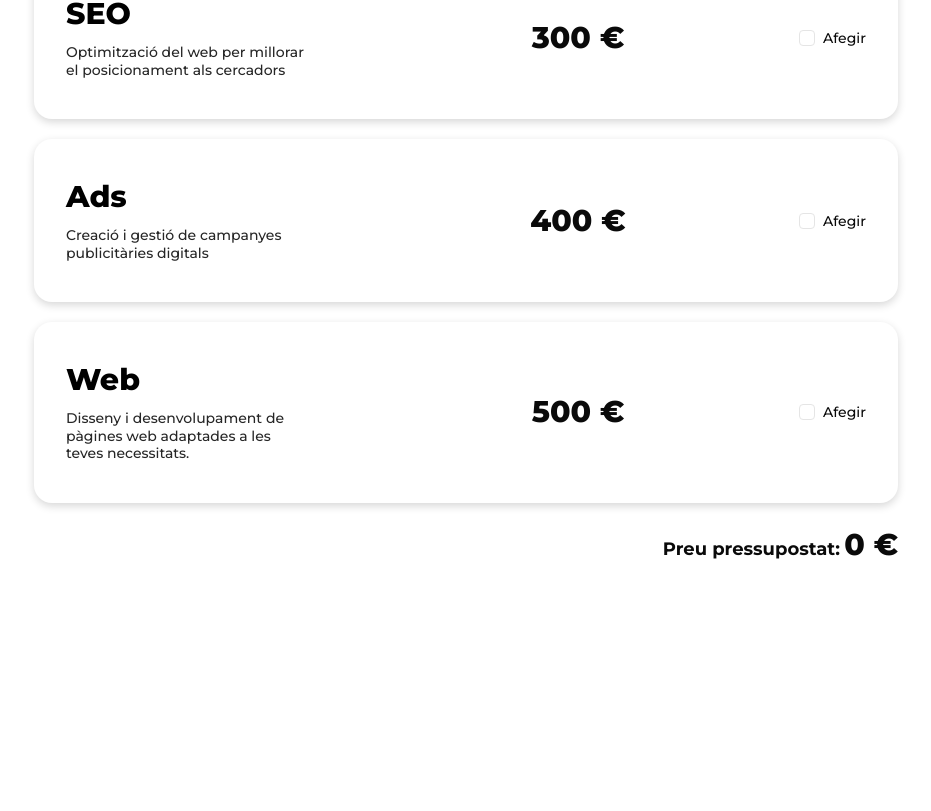
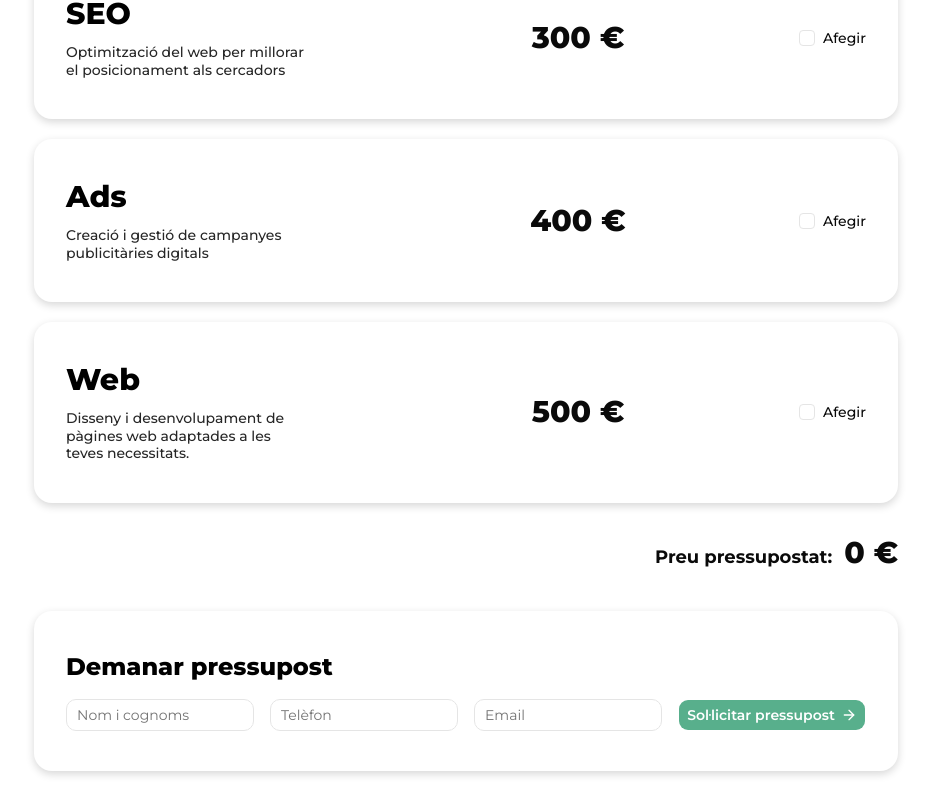
Before and after one commit to ypmodev/budget-generator, a React (Vite) app: page / in a window 1280 px wide. Shown: the part 428-1239 px from the top of the page, without its empty margins (174-1105 px from the left). Before the commit the page ends 991 px from the top, so only its background shows below. Built offline with nearby package versions, Linux system fonts and the light colour scheme.

Commit message:
feat: add client budget request form

```diff
--- a/src/components/Budget.tsx
+++ b/src/components/Budget.tsx
@@ -8,6 +8,7 @@ import {
   getSelectedServices,
   calculateTotalBudget,
 } from "@/utils/calculateBudget";
+import FormClient from "@/components/FormClient";
 
 const services = servicesData as ServiceType[];
 const baseCount = 1;
@@ -71,11 +72,16 @@ const Budget = () => {
           />
         ))}
       </article>
-      <section className="mx-auto mt-6 w-full max-w-4xl px-4 text-right">
+      <section className="mx-auto mt-8 w-full max-w-4xl px-4 text-right">
         <p aria-live="polite">
-          <span className="text-lg font-bold">{texts.totalLabel}</span>{" "}
-          <span className="text-3xl font-extrabold">{totalBudget.total} €</span>
+          <span className="text-lg font-bold">{texts.totalLabel}</span>
+          <span className="ml-3 text-3xl font-extrabold">
+            {totalBudget.total} €
+          </span>
         </p>
+      </section>
+      <section className="mx-auto mt-10 mb-10 w-full max-w-4xl px-4">
+        <FormClient />
       </section>
     </>
   );
--- a/src/components/FormClient.tsx
+++ b/src/components/FormClient.tsx
@@ -0,0 +1,93 @@
+import { useForm } from "react-hook-form";
+import { zodResolver } from "@hookform/resolvers/zod";
+import { formSchema, type FormValues } from "@/schemas/clientFormSchema"; // ajusta la ruta al nombre real de tu archivo
+import { Card, CardContent } from "@/components/ui/card"; // CAMBIO: la misma Card que las tarjetas de servicio
+
+import { Input } from "@/components/ui/input";
+import { Button } from "@/components/ui/button";
+import texts from "@/data/texts.json";
+import { ArrowRight } from "lucide-react";
+
+const ClientForm = () => {
+  const {
+    register,
+    handleSubmit,
+    formState: { errors },
+  } = useForm<FormValues>({
+    resolver: zodResolver(formSchema),
+  });
+
+  const onSubmit = (data: FormValues) => {
+    console.log(data);
+  };
+
+  return (
+    <Card className="rounded-2xl border-0 bg-white shadow-[0_3px_8px_rgba(0,0,0,0.16)]">
+      <CardContent className="p-4 md:p-6 lg:px-8">
+        <h2 className="mb-4 text-xl font-extrabold text-black md:text-2xl">
+          {texts.clientForm.title}
+        </h2>
+
+        <form
+          onSubmit={handleSubmit(onSubmit)}
+          noValidate
+          className="grid grid-cols-1 gap-4 md:grid-cols-4"
+        >
+          <div className="flex flex-col gap-1">
+            <label htmlFor="name" className="sr-only">
+              {texts.clientForm.nameLabel}
+            </label>
+
+            <Input
+              id="name"
+              placeholder={texts.clientForm.namePlaceholder}
+              {...register("name")}
+            />
+            {errors.name && (
+              <p className="text-sm text-red-700">{errors.name.message}</p>
+            )}
+          </div>
+
+          <div className="flex flex-col gap-1">
+            <label htmlFor="phone" className="sr-only">
+              {texts.clientForm.phoneLabel}
+            </label>
+            <Input
+              id="phone"
+              type="tel"
+              placeholder={texts.clientForm.phonePlaceholder}
+              {...register("phone")}
+            />
+            {errors.phone && (
+              <p className="text-sm text-red-700">{errors.phone.message}</p>
+            )}
+          </div>
+
+          <div className="flex flex-col gap-1">
+            <label htmlFor="email" className="sr-only">
+              {texts.clientForm.emailLabel}
+            </label>
+            <Input
+              id="email"
+              type="email"
+              placeholder={texts.clientForm.emailPlaceholder}
+              {...register("email")}
+            />
+            {errors.email && (
+              <p className="text-sm text-red-700">{errors.email.message}</p>
+            )}
+          </div>
+
+          <Button
+            type="submit"
+            className="w-full self-end bg-[#58af8c] font-semibold text-white hover:bg-[#58af8c]/90">
+            {texts.clientForm.submitButton}
+            <ArrowRight />
+          </Button>
+        </form>
+      </CardContent>
+    </Card>
+  );
+};
+
+export default ClientForm;
--- a/src/data/texts.json
+++ b/src/data/texts.json
@@ -27,10 +27,22 @@
   },
 
   "validationForm": {
-  "nameRequired": "El nombre es obligatorio",
-  "phoneRequired": "El teléfono es obligatorio",
-  "phoneInvalid": "Introduce un teléfono válido",
-  "emailRequired": "El email es obligatorio",
-  "emailInvalid": "Introduce un email válido"
+    "nameRequired": "El nombre es obligatorio",
+    "phoneRequired": "El teléfono es obligatorio",
+    "emailRequired": "El email es obligatorio",
+    "emailInvalid": "Introduce un email válido",
+    "nameInvalid": "Introdueix el nom i, com a mínim, un cognom",
+    "phoneInvalid": "Introdueix un telèfon vàlid (de 9 a 15 dígits, sense espais)"
+  },
+
+  "clientForm": {
+    "title": "Demanar pressupost",
+    "nameLabel": "Nom i cognoms",
+    "phoneLabel": "Telèfon",
+    "emailLabel": "Email",
+    "namePlaceholder": "Nom i cognoms",
+    "phonePlaceholder": "Telèfon",
+    "emailPlaceholder": "Email",
+    "submitButton": "Sol·licitar pressupost"
+  }
 }
-}
--- a/src/schemas/clientFormSchema.ts
+++ b/src/schemas/clientFormSchema.ts
@@ -2,13 +2,17 @@ import { z } from "zod";
 import texts from "@/data/texts.json";
 
 export const formSchema = z.object({
-  name: z.string().trim().min(2, { error: texts.validationForm.nameRequired }),
+  name: z
+    .string()
+    .trim()
+    .min(2, { error: texts.validationForm.nameRequired })
+    .regex(/^\S+\s+\S+/, { error: texts.validationForm.nameInvalid }),
 
   phone: z
     .string()
     .trim()
     .min(1, { error: texts.validationForm.phoneRequired })
-    .regex(/^\+?[1-9]\d{1,14}$/, {
+    .regex(/^\+?\d{9,15}$/, {
       error: texts.validationForm.phoneInvalid,
     }),
 
```
